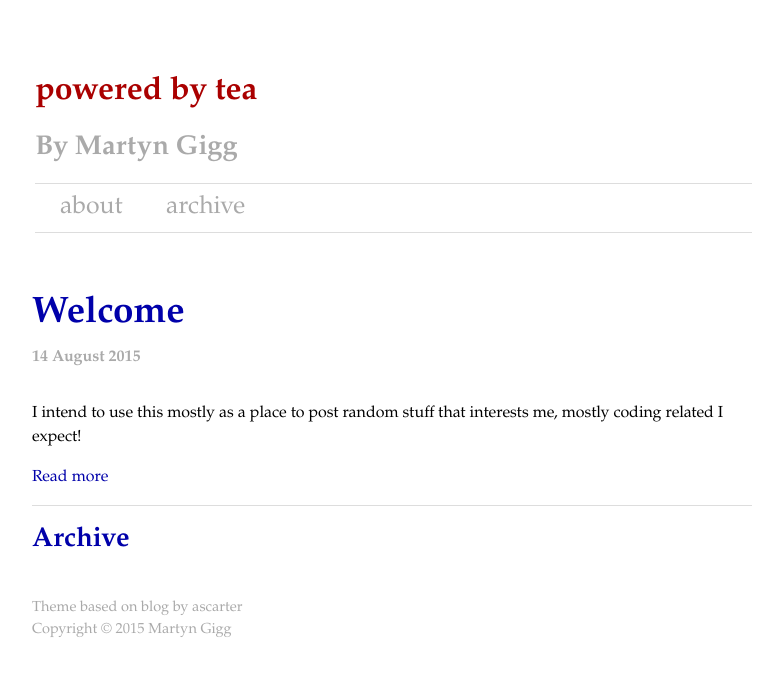
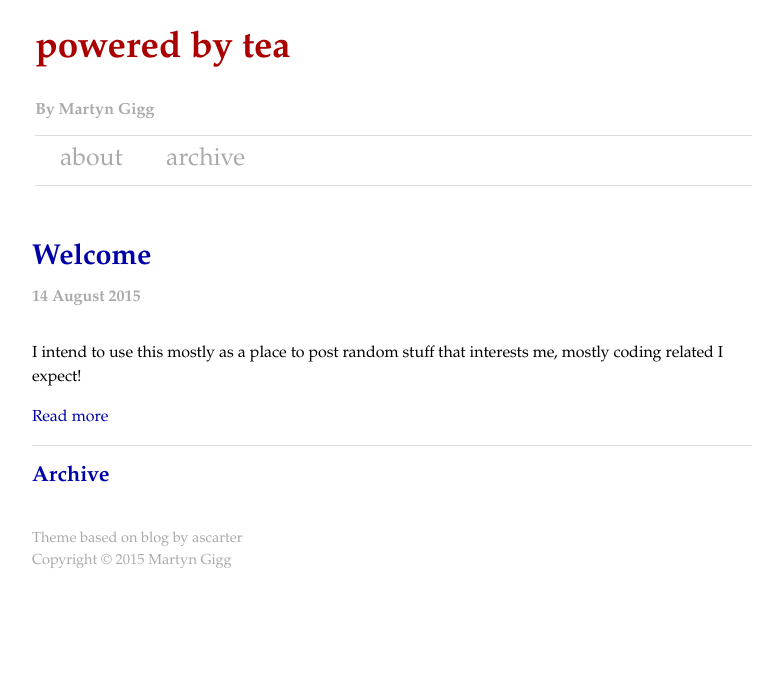
Before and after one commit to martyngigg/martyngigg.github.io, a Jekyll site: the page built from index.html, in a window 1280 px wide. Shown: the top 676 px of the page, without its empty margins (248-1031 px from the left). Built offline with Jekyll 4.4.1, drawn with Linux system fonts in a browser that asks for light colours; Markdown is read by kramdown in place of the engine named in the settings.

Commit message:
More layout tweaks

```diff
--- a/css/site.css
+++ b/css/site.css
@@ -16,7 +16,7 @@ body {
 	text-align: center;
 	margin: 0em;
 	background-color: #ffffff;
-    font-family: Athelas, Palatino, Georgia, serif;
+	font-family: Athelas, Palatino, Georgia, serif;
 	font-size: 16px;
 	font-style: normal;
 	font-variant: normal;
@@ -27,33 +27,32 @@ body {
 /*--------------------------------------------------------------
  Site defaults
  --------------------------------------------------------------*/
-
 h1 {
-	font-size: 2.3em;
+	font-size: 1.8em;
 }
 
 h2 {
-	font-size: 1.7em;
+	font-size: 1.35em;
 }
 
 h3 {
-	font-size: 1.25em;
+	font-size: 1.15em;
 }
 
 a {
 	color: #00a;
 	text-decoration: none;
-	font: normal;
+	font-style: normal;
 }
 
 a:hover {
 	color: #000000;
-	font: bold;
+	font-style: bold;
 }
 
 a:visited {
 	color: #a0a;
-	font: normal;
+	font-style: normal;
 }
 
 table {
@@ -92,7 +91,7 @@ pre {
 #container {
 	font-size: 1.0em;
 	text-align: left;
-	padding: 1em 2.5em;
+	padding: 0em 2.5em;
 	margin: 2em auto 2em auto;
 	line-height: 1.5em;
 	width: 720px;
@@ -116,13 +115,18 @@ pre {
 
 #masthead h1 {
 	color: #a00;
-	font-size: 2.0em;
+	font-size: 2.3em;
 }
 
 #masthead h1 a:link,
 #masthead h1 a:visited {
 	color: #a00;
 }
+
+#masthead h2 {
+	font-size: 1.0em;
+}
+
 
 /*--------------------------------------------------------------
  Navbar
```
